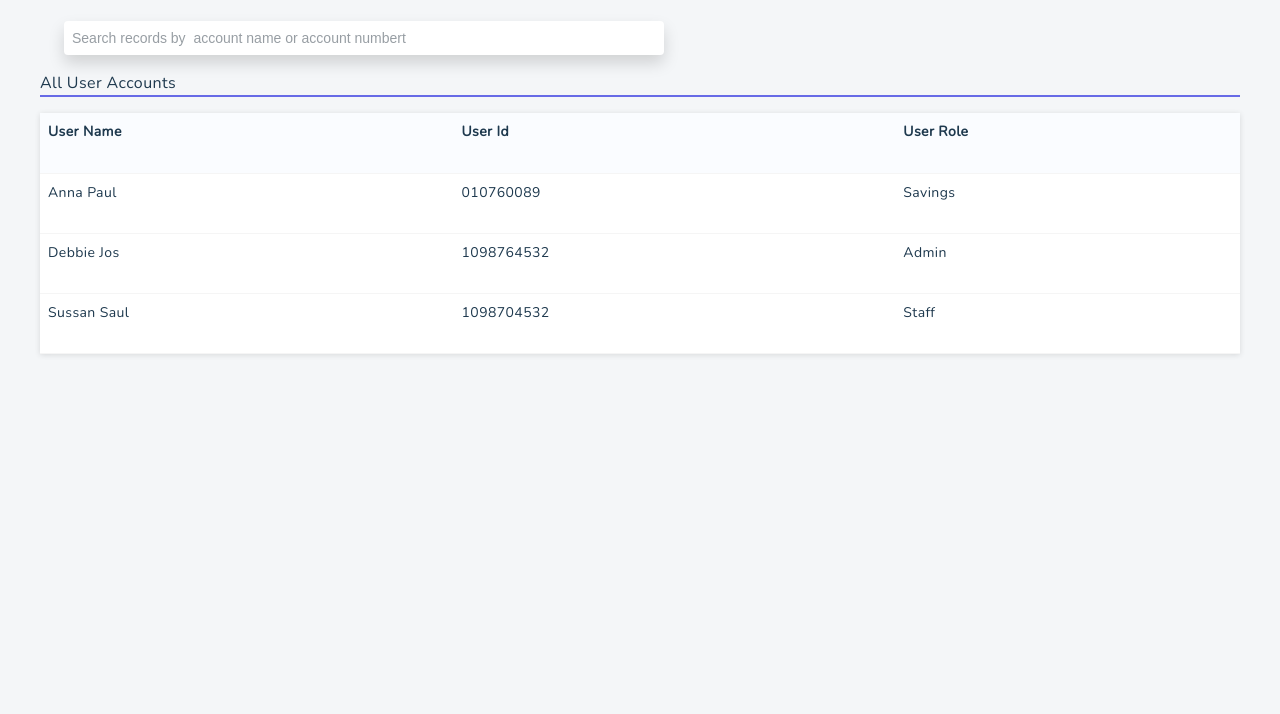
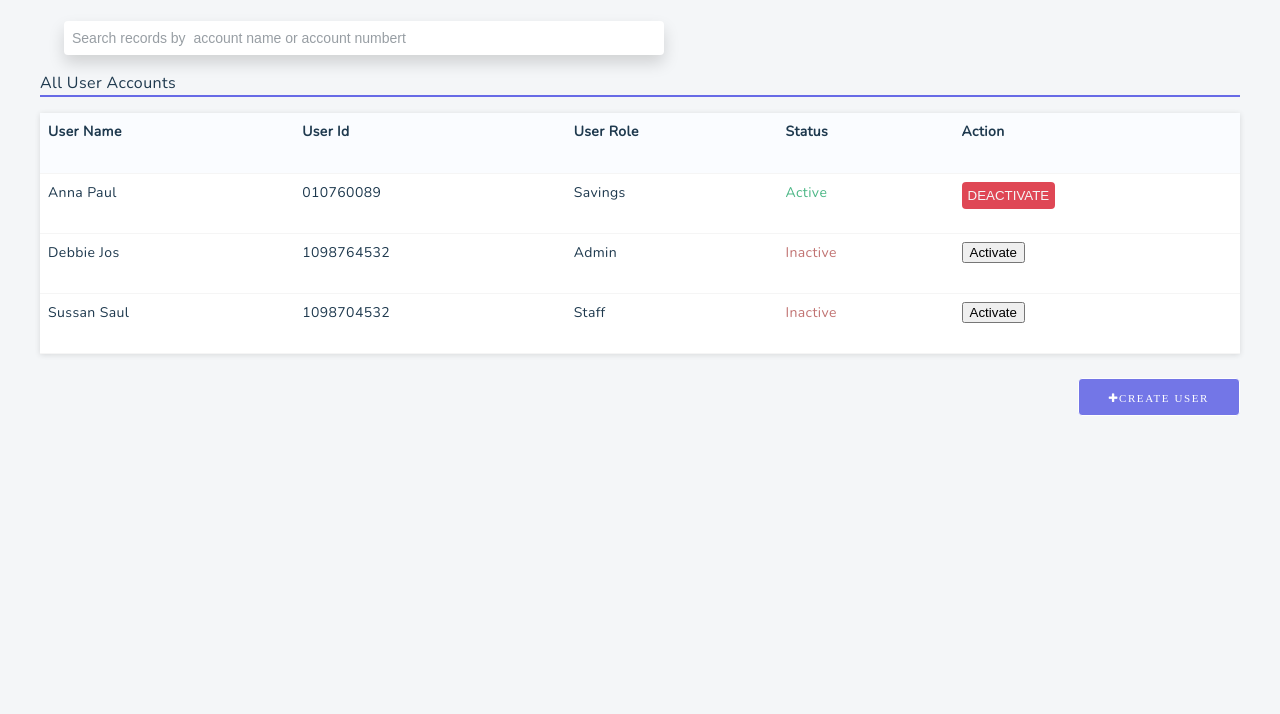
Before and after one commit to tamunoibi/Banka, a plain HTML site: page UI/all-user-accout.html in a window 1280 px wide. Shown: the part 71-785 px from the top of the page. Drawn offline with nearby package versions, Linux system fonts and the light colour scheme.

Commit message:
Implement activate and deactivate account

```diff
--- a/UI/all-user-accout.html
+++ b/UI/all-user-accout.html
@@ -20,7 +20,6 @@
         <a href="../index.html" class="active pos-rel-hide rippler"><img src="https://dummyimage.com/600x400/ffffff/1e3944&text=Brok" class="gravatar"></a>
         <a href="/UI/admin.html" class="pos-rel-hide rippler">Accounts</a>
         <a href="/UI/all-user-accout.html" class="pos-rel-hide rippler text-info border-yellow">Users</a>
-        <!-- <a href="/UI/create-user.html" class="pos-rel-hide rippler"><button class="button button-info " title="Create a new Account"><i class="fa fa-plus">Add User</i></button></a> -->
         <a class="icon" onclick="displayToggle()">
           <i class="fa fa-bars"></i>
         </a>
@@ -38,9 +37,10 @@
     -->
     <section class="container min-height">
       <input type="text" class="form-control placeholder-muted mt-4 ml-1 border-none shadow bg-white width-50" placeholder="Search records by  account name or account numbert">
+
       <p class="border-blue text-size-16 ">All User Accounts</p>
       <div class="">
-        <div class="bg-white min-width-big shadow-light">
+        <div class="bg-white min-width-big shadow-light mb-4">
           <!-- <h6 class="">3 Transaction(s)</h6> -->
 
           <table class="table width-100">
@@ -49,6 +49,8 @@
                 <th>User Name</th>
                 <th>User Id</th>
                 <th>User Role</th>
+                <th>Status</th>
+                <th>Action</th>
               </tr>
             </thead>
             <tbody>
@@ -56,22 +58,31 @@
                 <td>Anna Paul</td>
                 <td>010760089</td>
                 <td>Savings</td>
+                <td class="text-green">Active</td>
+                <td><button class="button-delete alert-confirm">Deactivate</button></td>
               </tr>
               <tr>
                 <td>Debbie Jos</td>
                 <td>1098764532</td>
                 <td>Admin</td>
+                <td class="text-red">Inactive</td>
+                <td><button class="button-activate alert-confirm">Activate</button></td>
 
               </tr>
               <tr>
                 <td>Sussan Saul</td>
                 <td>1098704532</td>
                 <td>Staff</td>
+                <td class="text-red">Inactive</td>
+                <td><button class="button-activate">Activate</button></td>
               </tr>
 
             </tbody>
           </table>
         </div>
+        <div><a href="/UI/create-user.html" class="float-r"><button class="button button-save" title="Create a new Account"><i class="fa fa-plus">Create  User</i></button></a></div>
+
+
       </div>
 
     </section>
```
